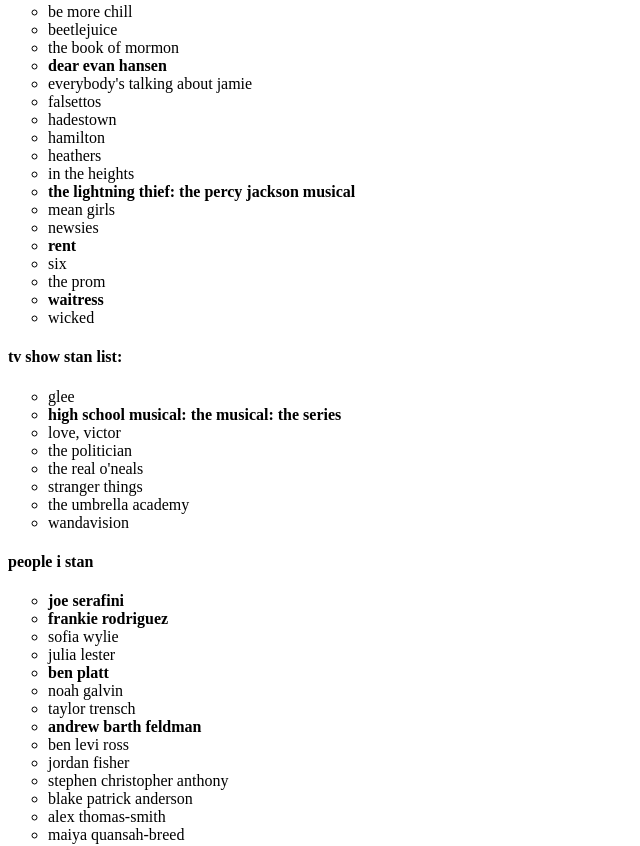
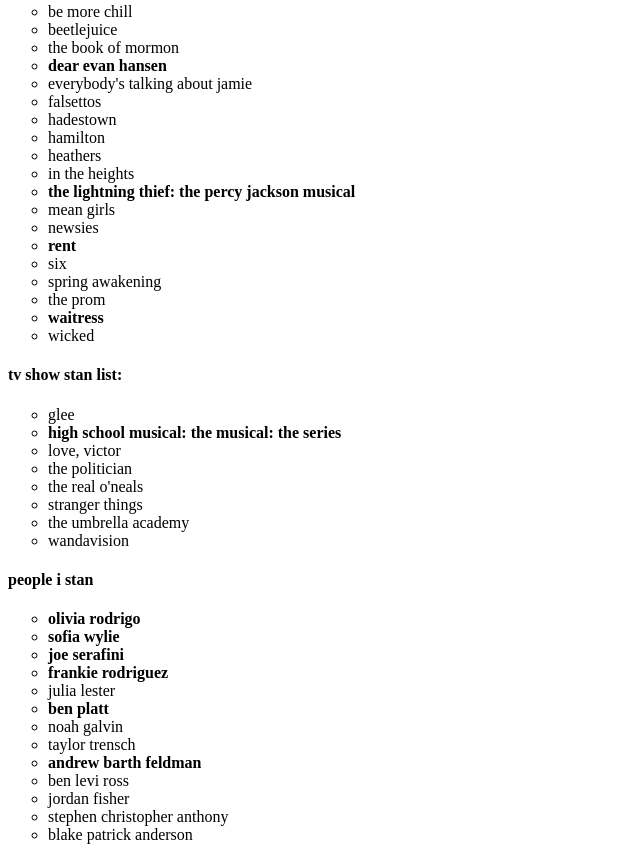
Before and after one commit to mycarrd/mycarrd.github.io, a plain HTML site: page index.html in a window 1280 px wide. Shown: the part 525-1371 px from the top of the page, without its empty margins (0-640 px from the left). Drawn offline with Linux system fonts and the light colour scheme.

Commit message:
Update index.html

```diff
--- a/index.html
+++ b/index.html
@@ -42,6 +42,7 @@
 			<li>newsies</li>
 			<li><b>rent</b></li>
 			<li>six</li>
+			<li>spring awakening</li>
 			<li>the prom</li>
 			<li><b>waitress</b></li>
 			<li>wicked</li>
@@ -59,17 +60,18 @@
 	 	</ul>
 	  <h4><b>people i stan</b></h4>
 	  	<ul type="circle">
+			<li><b>olivia rodrigo</b></li>
+			<li><b>sofia wylie</b></li>
 			<li><b>joe serafini</b></li>
 			<li><b>frankie rodriguez</b></li>
-			<li>sofia wylie</li>
 			<li>julia lester</li>
 			<li><b>ben platt</b></li>
-			  <li>noah galvin</li>
-			  <li>taylor trensch</li>
+			<li>noah galvin</li>
+			<li>taylor trensch</li>
 			<li><b>andrew barth feldman</b></li>
-			  <li>ben levi ross</li>
-			  <li>jordan fisher</li>
-			  <li>stephen christopher anthony</li>
+			<li>ben levi ross</li>
+			<li>jordan fisher</li>
+			<li>stephen christopher anthony</li>
 			<li>blake patrick anderson</li>
 			<li>alex thomas-smith</li>
 			<li>maiya quansah-breed</li>
```
